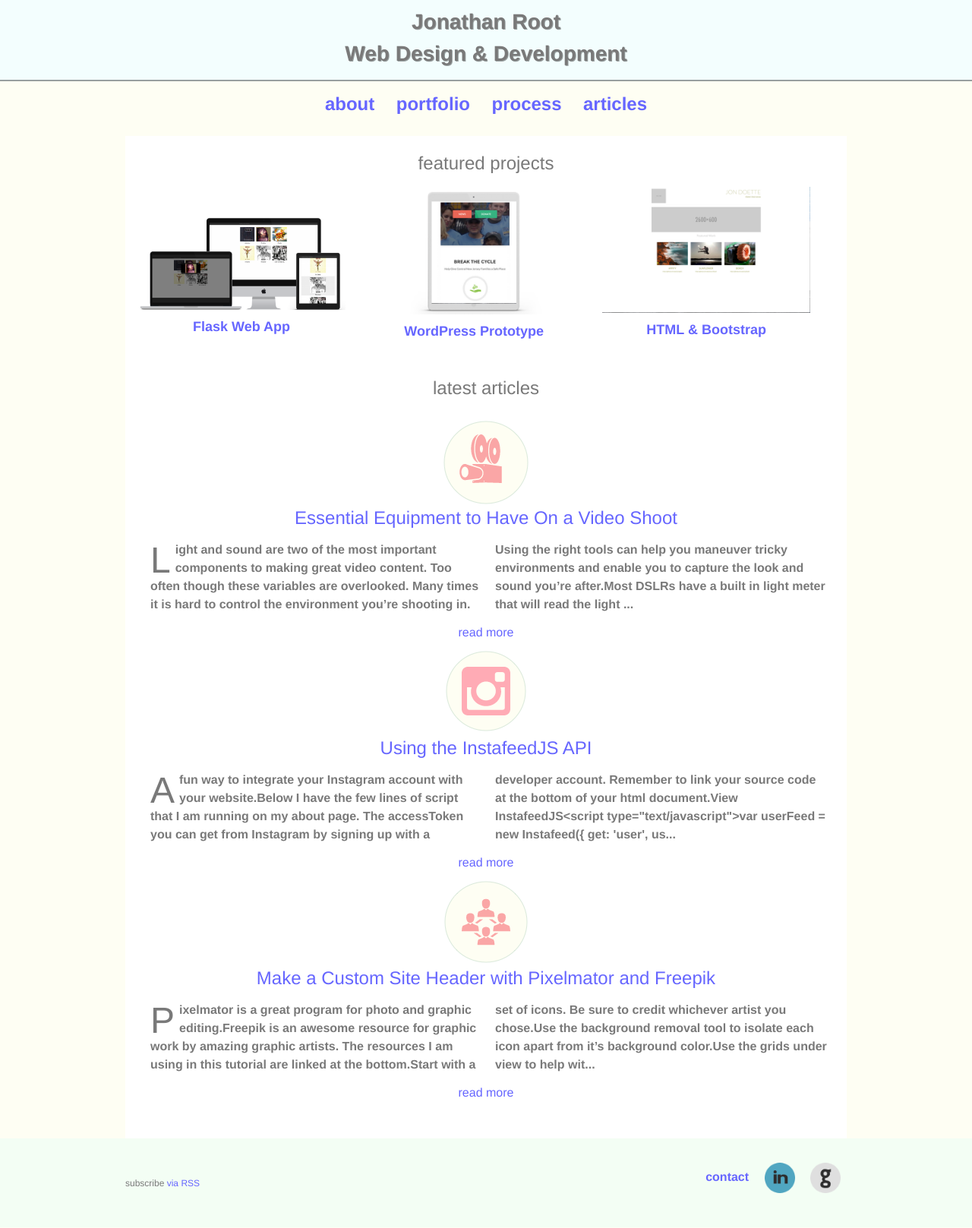
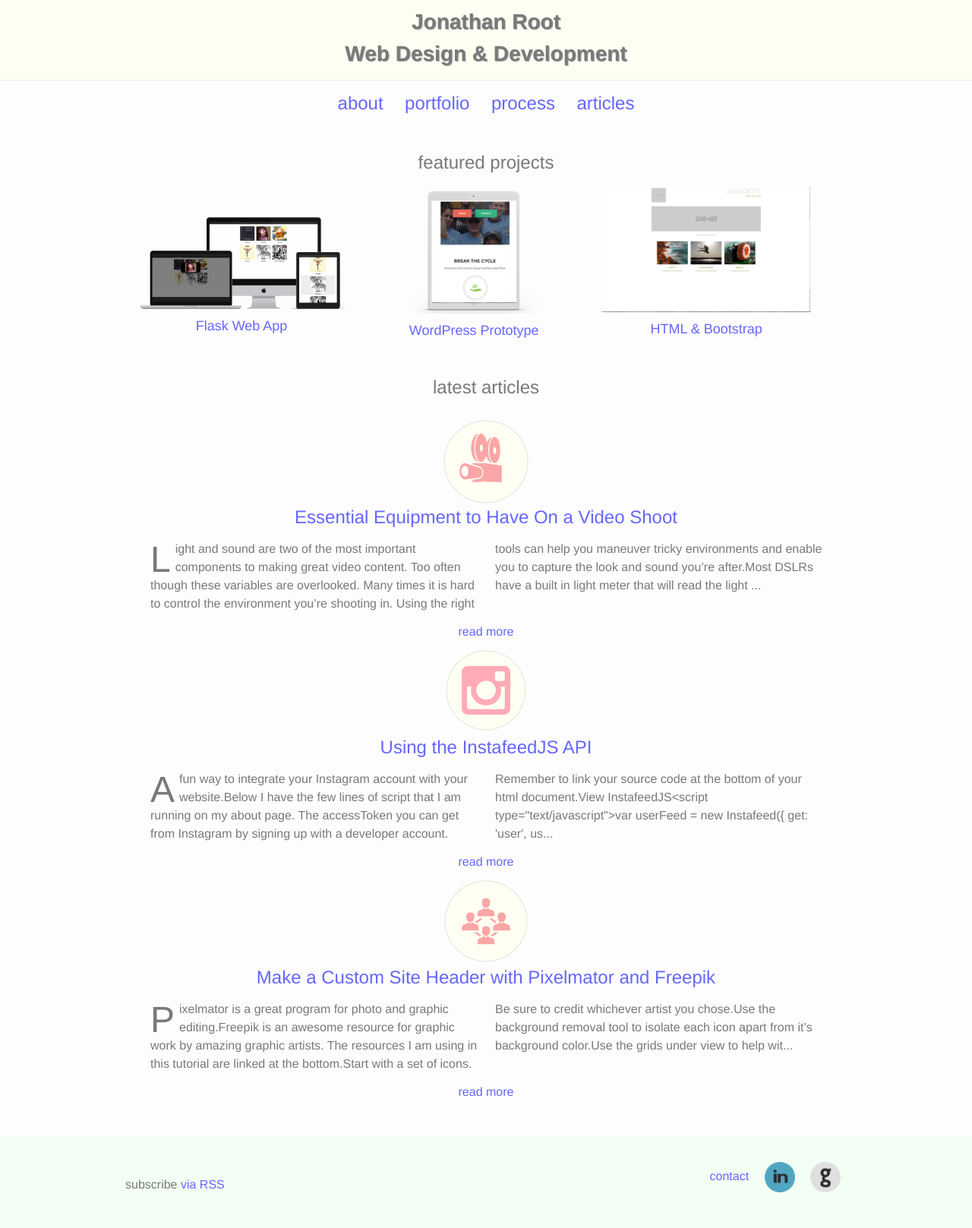
Before and after one commit to jaroot32/jonathanRootPortfolio, a Jekyll site: the page built from index.html, in a window 1280 px wide. Shown: the whole page at 76% size. Built offline with Jekyll 4.4.1, drawn with Linux system fonts in a browser that asks for light colours; nearby versions of some CDN libraries; a style sheet for code colours, icons or effects is not loaded.

Commit message:
Style: Changed backgrounds and font weight and sizes

```diff
--- a/_sass/_base.scss
+++ b/_sass/_base.scss
@@ -15,7 +15,7 @@ body {
     font-family: $base-font-family;
     font-size: $base-font-size;
     line-height: $base-line-height;
-    font-weight: 700;
+    font-weight: 400;
     color: $text-color;
     background-color: $background-color;
     -webkit-text-size-adjust: 100%;
@@ -97,7 +97,7 @@ li {
  * Headings
  */
 h1, h2, h3, h4, h5, h6 {
-    font-weight: 100;
+    font-weight: 500;
     text-align:center;
 }
 .mega { font-size: $h1-font-size;
--- a/_sass/_layout.scss
+++ b/_sass/_layout.scss
@@ -1,7 +1,7 @@
 .site-header {
-    background-color: #F3FEFE;
+    background-color: #fefef3;
     background-size:2400px 2800px;
-    border-bottom: 2px solid #989f9f;
+    border-bottom: 1px solid #EAEBEB;
     text-align:center;
     padding-top: 8px;
 
@@ -30,7 +30,7 @@
 .site-section {
     @extend %clearfix;
     padding-top:$h3-font-size;
-    background-color: #ffffff;
+    background-color: #FDFDFD;
 }
 .site-section-last {
     padding-bottom:$h1-font-size;
--- a/css/main.scss
+++ b/css/main.scss
@@ -16,12 +16,12 @@ $mega-font-size: 50px;
 $h1-font-size: 36px;
 $h2-font-size: 24px;
 $h3-font-size: 18px;
-$h4-font-size: 12px;
+$h4-font-size: 16px;
 
 $spacing-unit:     25px;
 
 $text-color:       #797979;
-$background-color: #fefef3;
+$background-color: #FDFDFD;
 $brand-color:      #797979;
 $yellow-color:     #f8f05d;
 $red-color:        #f85d65;
--- a/process.html
+++ b/process.html
@@ -5,17 +5,17 @@ permalink: /process/
 ---
 
 
-<h1>Research</h1>
+<h2>Research</h2>
 <li>strategy session w/client </li>
 <li>define goals </li>
 <li>site audit</li>
 <li>wireframe</li>
-<h1>WordPress Build</h1>
+<h2>WordPress Build</h2>
 		<li>git</li>
 		<li>vagrant</li>
 		<li>digital ocean</li>
 
-<h1>JavaScript Build</h1>
+<h2>JavaScript Build</h2>
 		<li>git</li>
 		<li>mean</li>
 		<li>yeo</li>
```
Also changed, not shown: about.html (+5 -5 lines), images/punaStage.png (added).
